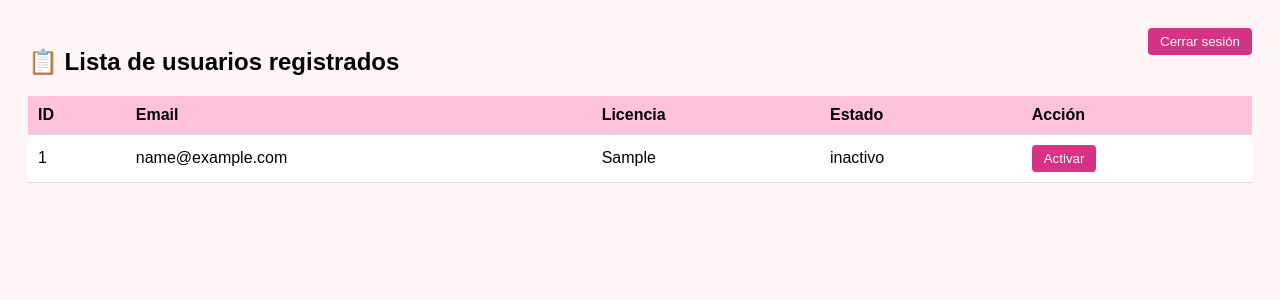
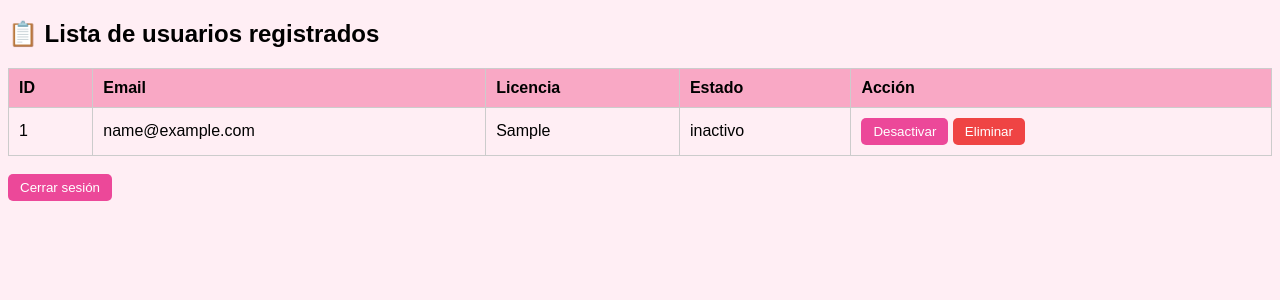
Before and after one commit to Hernashito33/hj-admin-panel, a Flask app: page /admin in a window 1280 px wide. Shown: the top 300 px of the page. Run offline with Flask 3, Linux system fonts and the light colour scheme; the visitor is signed in with stand-in values (Sample User, id 1); tables that the repository leaves empty hold one stand-in row (values such as "Sample post").

Commit message:
panel.html

```diff
--- a/templates/panel.html
+++ b/templates/panel.html
@@ -1,21 +1,18 @@
-
 <!DOCTYPE html>
 <html lang="es">
 <head>
     <meta charset="UTF-8">
-    <title>Usuarios registrados</title>
+    <title>Panel de Administración</title>
     <style>
-        body { font-family: sans-serif; padding: 20px; background-color: #fff5f7; }
-        table { width: 100%; border-collapse: collapse; background: white; }
-        th, td { padding: 10px; border-bottom: 1px solid #ddd; text-align: left; }
-        th { background-color: #ffc2da; }
-        button { padding: 6px 12px; background-color: #d63384; color: white; border: none; border-radius: 4px; cursor: pointer; }
-        button:hover { background-color: #b52a6b; }
-        .logout { float: right; margin-bottom: 10px; }
+        body { font-family: Arial; background-color: #ffeef4; }
+        table { width: 100%; border-collapse: collapse; margin-top: 20px; }
+        th, td { padding: 10px; border: 1px solid #ccc; text-align: left; }
+        th { background-color: #f9a8c5; }
+        .btn { background-color: #ec4899; color: white; border: none; padding: 6px 12px; cursor: pointer; border-radius: 5px; }
+        .btn:hover { background-color: #db2777; }
     </style>
 </head>
 <body>
-    <a href="/logout" class="logout"><button>Cerrar sesión</button></a>
     <h2>📋 Lista de usuarios registrados</h2>
     <table>
         <tr>
@@ -25,19 +22,20 @@
             <th>Estado</th>
             <th>Acción</th>
         </tr>
-        {% for user in usuarios %}
+        {% for usuario in usuarios %}
         <tr>
-            <td>{{ user.id }}</td>
-            <td>{{ user.email }}</td>
-            <td>{{ user.licencia }}</td>
-            <td>{{ user.estado }}</td>
+            <td>{{ usuario.id }}</td>
+            <td>{{ usuario.email }}</td>
+            <td>{{ usuario.licencia }}</td>
+            <td>{{ usuario.estado }}</td>
             <td>
-                <a href="/cambiar_estado/{{ user.id }}">
-                    <button>{{ 'Activar' if user.estado == 'inactivo' else 'Desactivar' }}</button>
-                </a>
+                <a href="/cambiar_estado/{{ usuario.id }}"><button class="btn">Desactivar</button></a>
+                <a href="/eliminar_usuario/{{ usuario.id }}"><button class="btn" style="background-color:#ef4444;">Eliminar</button></a>
             </td>
         </tr>
         {% endfor %}
     </table>
+    <br>
+    <a href="/logout"><button class="btn">Cerrar sesión</button></a>
 </body>
 </html>
```
